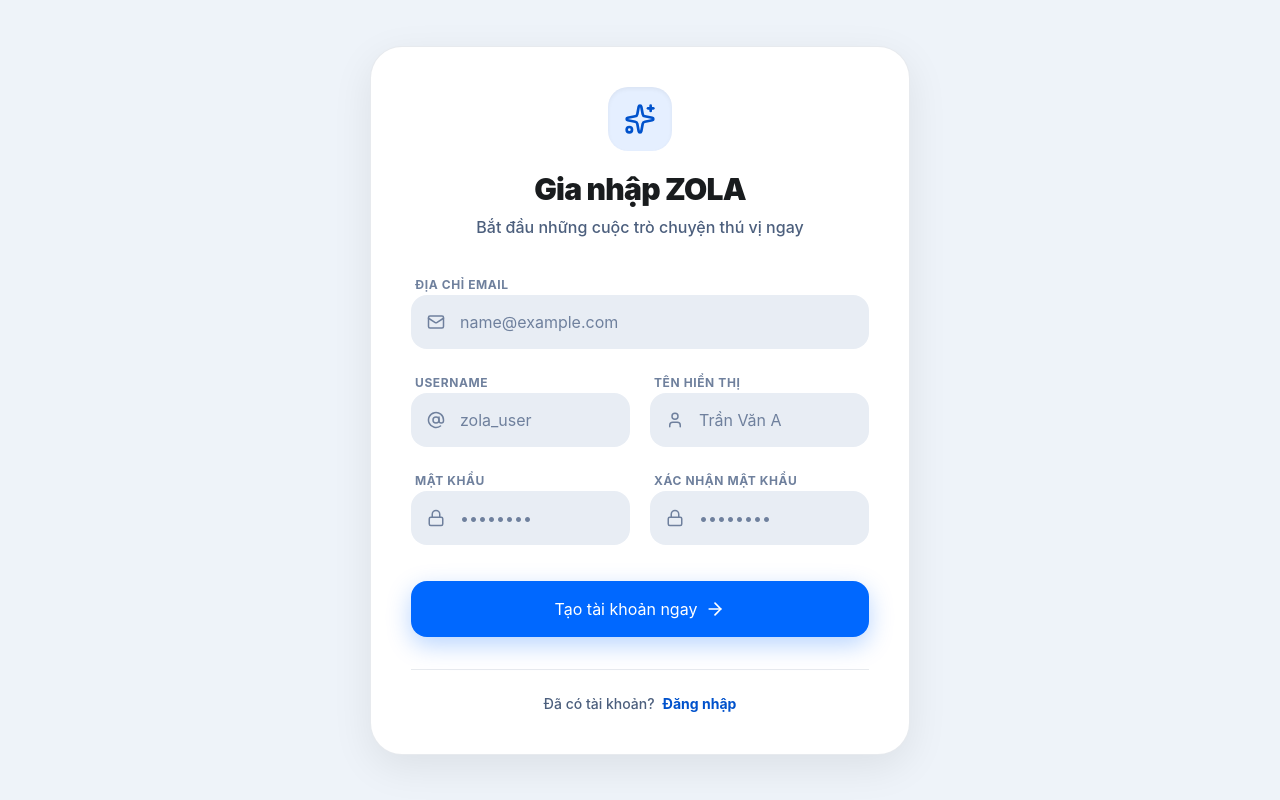
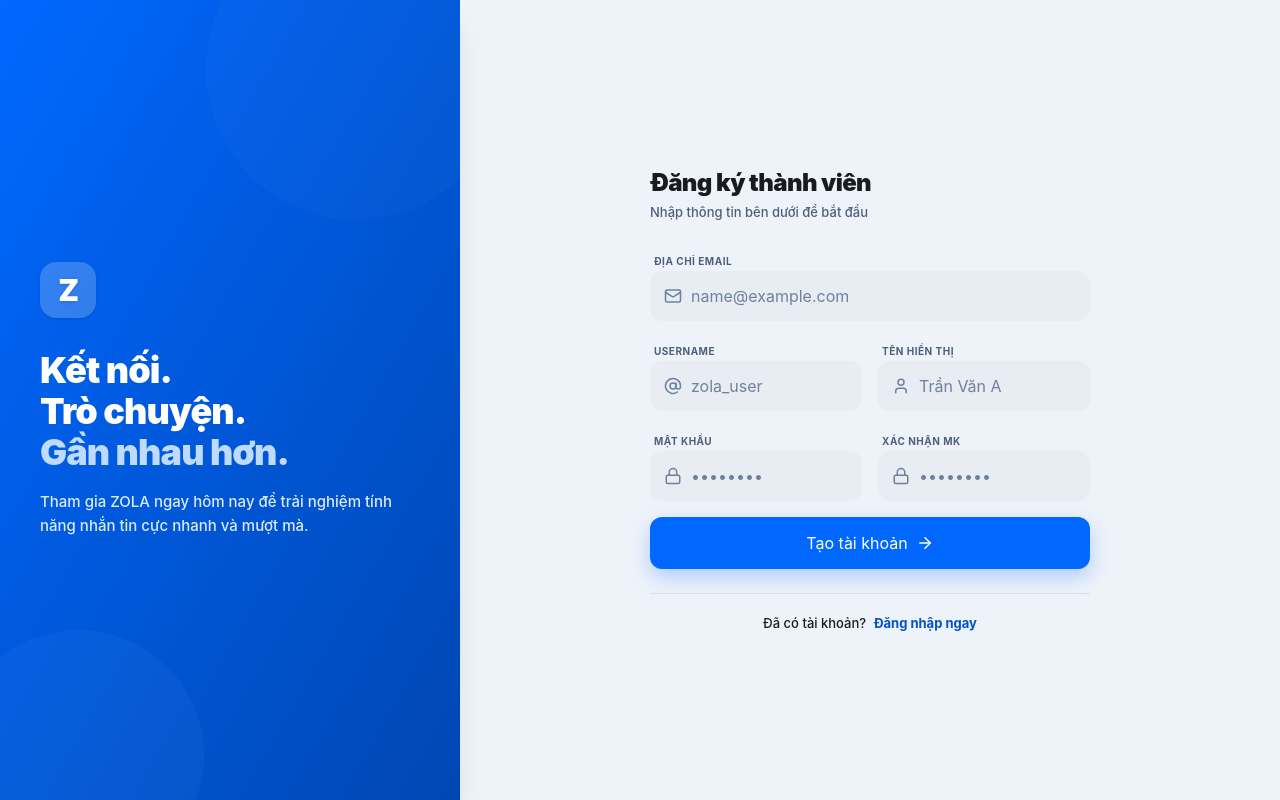
Before and after one commit to Hoi-ae-BTL/ZOLA_real_time_chat_app, a React app in the folder frontend/: page /register in a window 1280 px wide. Built offline with nearby package versions, Linux system fonts and the light colour scheme; no server answers; the HTML template or start-up script is replaced by a standard one.

Commit message:
fix: chọn đúng định dạng file theo icon, giao diện

```diff
--- a/frontend/src/pages/RegisterPage.jsx
+++ b/frontend/src/pages/RegisterPage.jsx
@@ -1,7 +1,7 @@
 import { useState } from 'react';
 import { useNavigate, Link } from 'react-router-dom';
 import { registerAPI } from '../api/auth.api';
-import { User, Mail, Lock, AtSign, CheckCircle, Sparkles, ArrowRight } from 'lucide-react';
+import { User, Mail, Lock, AtSign, CheckCircle, ArrowRight } from 'lucide-react';
 
 export default function RegisterPage() {
     const [email, setEmail] = useState('');
@@ -38,86 +38,122 @@
     };
 
     return (
-        <div className="min-h-[100dvh] bg-[var(--app-bg)] flex items-center justify-center p-6 font-sans antialiased text-[var(--text-primary)]">
-            <div className="bg-[var(--card-bg)] p-8 md:p-10 rounded-[32px] shadow-[0_12px_40px_rgba(0,0,0,0.08)] w-full max-w-[540px] border border-[var(--divider)] animate-in fade-in slide-in-from-bottom-4 duration-500">
-                <div className="text-center mb-8">
-                    <div className="inline-flex items-center justify-center w-16 h-16 bg-[var(--accent-faint)] rounded-[20px] mb-5 shadow-inner">
-                        <Sparkles size={32} className="text-[var(--accent)]" />
+        <div className="min-h-[100dvh] bg-[var(--app-bg)] flex font-sans antialiased text-[var(--text-primary)]">
+            {/* Left side: Branding Panel */}
+            <div className="hidden lg:flex flex-col justify-center w-[40%] max-w-[460px] bg-gradient-to-br from-[#0068ff] to-[#0047b3] p-10 text-white relative overflow-hidden shadow-xl z-10">
+                <div className="relative z-10">
+                    <div className="w-14 h-14 bg-white/20 rounded-2xl flex items-center justify-center mb-8 shadow-sm">
+                        <span className="text-3xl font-black text-white tracking-tighter drop-shadow-sm">Z</span>
                     </div>
-                    <h2 className="text-3xl font-black text-[var(--text-primary)] tracking-tight">Gia nhập ZOLA</h2>
-                    <p className="text-[var(--text-muted)] mt-2 font-medium">Bắt đầu những cuộc trò chuyện thú vị ngay</p>
+                    <h1 className="text-4xl font-black tracking-tight leading-[1.15] mb-4">
+                        Kết nối.<br/>
+                        Trò chuyện.<br/>
+                        <span className="text-blue-200">Gần nhau hơn.</span>
+                    </h1>
+                    <p className="text-blue-100 text-[15px] font-medium leading-relaxed max-w-sm">
+                        Tham gia ZOLA ngay hôm nay để trải nghiệm tính năng nhắn tin cực nhanh và mượt mà.
+                    </p>
+                </div>
+
+                {/* Simplified Graphics without Heavy Blurs */}
+                <div className="absolute top-[-10%] right-[-10%] w-[300px] h-[300px] bg-white opacity-[0.02] rounded-full pointer-events-none"></div>
+                <div className="absolute bottom-[-10%] left-[-10%] w-[250px] h-[250px] bg-blue-300 opacity-[0.05] rounded-full pointer-events-none"></div>
+            </div>
+
+            {/* Right side: Registration Form */}
+            <div className="flex-1 flex flex-col justify-center overflow-y-auto p-4 sm:p-8 lg:p-10">
+                <div className="m-auto w-full max-w-[440px] animate-in fade-in slide-in-from-bottom-2 duration-300">
+
+                    {/* Mobile Logo */}
+                    <div className="lg:hidden text-center mb-6">
+                        <div className="inline-flex items-center justify-center mb-3 relative">
+                            <div className="w-14 h-14 bg-gradient-to-br from-[#0068ff] to-[#0047b3] rounded-2xl shadow-[0_8px_20px_rgba(0,104,255,0.25)] flex items-center justify-center relative">
+                                <span className="text-3xl font-black text-white tracking-tighter">Z</span>
+                            </div>
+                        </div>
+                        <h2 className="text-2xl font-black text-[var(--text-primary)] tracking-tight">Tạo tài khoản</h2>
+                    </div>
+
+                    <div className="hidden lg:block mb-6">
+                        <h2 className="text-2xl font-black text-[var(--text-primary)] tracking-tight">Đăng ký thành viên</h2>
+                        <p className="text-[var(--text-muted)] text-[13px] mt-1 font-medium">Nhập thông tin bên dưới để bắt đầu</p>
                     </div>
 
                     {error && (
-                    <div className="mb-6 p-4 bg-red-500/10 text-red-500 text-sm rounded-2xl border border-red-500/20 font-medium flex items-center gap-3 animate-in shake">
-                        <span className="w-1.5 h-1.5 bg-red-500 rounded-full shrink-0"></span>
-                        <span>{error}</span>
+                        <div className="mb-6 p-3 bg-red-500/10 text-red-600 text-sm rounded-xl border border-red-500/20 font-medium flex items-start gap-2 animate-in shake">
+                            <span className="w-1.5 h-1.5 mt-1.5 bg-red-600 rounded-full shrink-0"></span>
+                            <span className="leading-snug">{error}</span>
                         </div>
                     )}
 
                     {successMsg && (
-                    <div className="mb-6 p-4 bg-emerald-500/10 text-emerald-500 border-emerald-500/20 text-sm rounded-2xl border font-medium flex items-center gap-3 animate-in slip-in-from-top-2">
+                        <div className="mb-6 p-3 bg-emerald-500/10 text-emerald-600 border-emerald-500/20 text-sm rounded-xl border font-medium flex items-center gap-2 animate-in slip-in-from-top-2">
                             <CheckCircle size={18} className="shrink-0" />
                             <span>{successMsg}</span>
                         </div>
                     )}
 
-                <form onSubmit={handleRegister} className="grid grid-cols-1 md:grid-cols-2 gap-5">
-                    <div className="md:col-span-2 space-y-2">
-                        <label className="text-xs font-bold uppercase tracking-wider text-[var(--text-dim)] ml-1">Địa chỉ Email</label>
+                    <form onSubmit={handleRegister} className="space-y-4">
+                        <div className="space-y-1.5">
+                            <label className="text-[10px] font-bold uppercase tracking-wider text-[var(--text-muted)] ml-1">Địa chỉ Email</label>
                             <div className="relative group">
-                            <Mail className="absolute left-4 top-1/2 -translate-y-1/2 text-[var(--text-dim)] group-focus-within:text-[var(--accent)] transition-colors" size={18} />
-                            <input type="email" value={email} onChange={(e) => setEmail(e.target.value)} required className="w-full bg-[var(--input-bg)] border border-transparent pl-12 pr-4 py-3.5 rounded-2xl outline-none focus:bg-[var(--card-bg)] focus:border-[var(--accent)] focus:ring-4 focus:ring-[var(--accent-soft)] transition-all text-sm font-medium text-[var(--text-primary)] placeholder-[var(--text-dim)]" placeholder="name@example.com" />
+                                <Mail className="absolute left-3.5 top-1/2 -translate-y-1/2 text-[var(--text-dim)] group-focus-within:text-[var(--accent)] transition-colors" size={18} />
+                                <input type="email" value={email} onChange={(e) => setEmail(e.target.value)} required className="w-full bg-[var(--input-bg)] border border-transparent pl-10 pr-4 py-3 rounded-xl outline-none focus:bg-[var(--card-bg)] focus:border-[var(--accent)] focus:ring-2 focus:ring-[var(--accent-soft)] transition-all text-[13px] font-medium text-[var(--text-primary)] placeholder-[var(--text-dim)]" placeholder="name@example.com" />
                             </div>
                         </div>
 
-                    <div className="space-y-2">
-                        <label className="text-xs font-bold uppercase tracking-wider text-[var(--text-dim)] ml-1">Username</label>
+                        <div className="grid grid-cols-2 gap-4">
+                            <div className="space-y-1.5">
+                                <label className="text-[10px] font-bold uppercase tracking-wider text-[var(--text-muted)] ml-1">Username</label>
                                 <div className="relative group">
-                            <AtSign className="absolute left-4 top-1/2 -translate-y-1/2 text-[var(--text-dim)] group-focus-within:text-[var(--accent)] transition-colors" size={18} />
-                            <input type="text" value={username} onChange={(e) => setUsername(e.target.value)} required className="w-full bg-[var(--input-bg)] border border-transparent pl-12 pr-4 py-3.5 rounded-2xl outline-none focus:bg-[var(--card-bg)] focus:border-[var(--accent)] focus:ring-4 focus:ring-[var(--accent-soft)] transition-all text-sm font-medium text-[var(--text-primary)] placeholder-[var(--text-dim)]" placeholder="zola_user" />
+                                    <AtSign className="absolute left-3.5 top-1/2 -translate-y-1/2 text-[var(--text-dim)] group-focus-within:text-[var(--accent)] transition-colors" size={18} />
+                                    <input type="text" value={username} onChange={(e) => setUsername(e.target.value)} required className="w-full bg-[var(--input-bg)] border border-transparent pl-10 pr-4 py-3 rounded-xl outline-none focus:bg-[var(--card-bg)] focus:border-[var(--accent)] focus:ring-2 focus:ring-[var(--accent-soft)] transition-all text-[13px] font-medium text-[var(--text-primary)] placeholder-[var(--text-dim)]" placeholder="zola_user" />
                                 </div>
                             </div>
 
-                    <div className="space-y-2">
-                        <label className="text-xs font-bold uppercase tracking-wider text-[var(--text-dim)] ml-1">Tên hiển thị</label>
+                            <div className="space-y-1.5">
+                                <label className="text-[10px] font-bold uppercase tracking-wider text-[var(--text-muted)] ml-1">Tên hiển thị</label>
                                 <div className="relative group">
-                            <User className="absolute left-4 top-1/2 -translate-y-1/2 text-[var(--text-dim)] group-focus-within:text-[var(--accent)] transition-colors" size={18} />
-                            <input type="text" value={displayName} onChange={(e) => setDisplayName(e.target.value)} required className="w-full bg-[var(--input-bg)] border border-transparent pl-12 pr-4 py-3.5 rounded-2xl outline-none focus:bg-[var(--card-bg)] focus:border-[var(--accent)] focus:ring-4 focus:ring-[var(--accent-soft)] transition-all text-sm font-medium text-[var(--text-primary)] placeholder-[var(--text-dim)]" placeholder="Trần Văn A" />
+                                    <User className="absolute left-3.5 top-1/2 -translate-y-1/2 text-[var(--text-dim)] group-focus-within:text-[var(--accent)] transition-colors" size={18} />
+                                    <input type="text" value={displayName} onChange={(e) => setDisplayName(e.target.value)} required className="w-full bg-[var(--input-bg)] border border-transparent pl-10 pr-4 py-3 rounded-xl outline-none focus:bg-[var(--card-bg)] focus:border-[var(--accent)] focus:ring-2 focus:ring-[var(--accent-soft)] transition-all text-[13px] font-medium text-[var(--text-primary)] placeholder-[var(--text-dim)]" placeholder="Trần Văn A" />
+                                </div>
                             </div>
                         </div>
 
-                    <div className="space-y-2">
-                        <label className="text-xs font-bold uppercase tracking-wider text-[var(--text-dim)] ml-1">Mật khẩu</label>
+                        <div className="grid grid-cols-2 gap-4">
+                            <div className="space-y-1.5">
+                                <label className="text-[10px] font-bold uppercase tracking-wider text-[var(--text-muted)] ml-1">Mật khẩu</label>
                                 <div className="relative group">
-                            <Lock className="absolute left-4 top-1/2 -translate-y-1/2 text-[var(--text-dim)] group-focus-within:text-[var(--accent)] transition-colors" size={18} />
-                            <input type="password" value={password} onChange={(e) => setPassword(e.target.value)} required className="w-full bg-[var(--input-bg)] border border-transparent pl-12 pr-4 py-3.5 rounded-2xl outline-none focus:bg-[var(--card-bg)] focus:border-[var(--accent)] focus:ring-4 focus:ring-[var(--accent-soft)] transition-all text-sm font-medium text-[var(--text-primary)] placeholder-[var(--text-dim)]" placeholder="••••••••" />
+                                    <Lock className="absolute left-3.5 top-1/2 -translate-y-1/2 text-[var(--text-dim)] group-focus-within:text-[var(--accent)] transition-colors" size={18} />
+                                    <input type="password" value={password} onChange={(e) => setPassword(e.target.value)} required className="w-full bg-[var(--input-bg)] border border-transparent pl-10 pr-4 py-3 rounded-xl outline-none focus:bg-[var(--card-bg)] focus:border-[var(--accent)] focus:ring-2 focus:ring-[var(--accent-soft)] transition-all text-[13px] font-medium text-[var(--text-primary)] placeholder-[var(--text-dim)]" placeholder="••••••••" />
                                 </div>
                             </div>
 
-                    <div className="space-y-2">
-                        <label className="text-xs font-bold uppercase tracking-wider text-[var(--text-dim)] ml-1">Xác nhận mật khẩu</label>
+                            <div className="space-y-1.5">
+                                <label className="text-[10px] font-bold uppercase tracking-wider text-[var(--text-muted)] ml-1">Xác nhận MK</label>
                                 <div className="relative group">
-                            <Lock className="absolute left-4 top-1/2 -translate-y-1/2 text-[var(--text-dim)] group-focus-within:text-[var(--accent)] transition-colors" size={18} />
-                            <input type="password" value={confirmPassword} onChange={(e) => setConfirmPassword(e.target.value)} required className="w-full bg-[var(--input-bg)] border border-transparent pl-12 pr-4 py-3.5 rounded-2xl outline-none focus:bg-[var(--card-bg)] focus:border-[var(--accent)] focus:ring-4 focus:ring-[var(--accent-soft)] transition-all text-sm font-medium text-[var(--text-primary)] placeholder-[var(--text-dim)]" placeholder="••••••••" />
+                                    <Lock className="absolute left-3.5 top-1/2 -translate-y-1/2 text-[var(--text-dim)] group-focus-within:text-[var(--accent)] transition-colors" size={18} />
+                                    <input type="password" value={confirmPassword} onChange={(e) => setConfirmPassword(e.target.value)} required className="w-full bg-[var(--input-bg)] border border-transparent pl-10 pr-4 py-3 rounded-xl outline-none focus:bg-[var(--card-bg)] focus:border-[var(--accent)] focus:ring-2 focus:ring-[var(--accent-soft)] transition-all text-[13px] font-medium text-[var(--text-primary)] placeholder-[var(--text-dim)]" placeholder="••••••••" />
+                                </div>
                             </div>
                         </div>
 
-                    <button type="submit" disabled={isLoading} className="md:col-span-2 mt-4 bg-[var(--accent-strong)] hover:opacity-90 text-white font-bold py-4 rounded-2xl shadow-[0_8px_24px_var(--accent-soft)] transition-all active:scale-[0.98] flex items-center justify-center gap-2 disabled:opacity-50 disabled:cursor-not-allowed">
-                        {isLoading ? 'Đang khởi tạo...' : 'Tạo tài khoản ngay'}
-                        {!isLoading && <ArrowRight size={20} />}
+                        <button type="submit" disabled={isLoading} className="w-full mt-4 bg-[var(--accent-strong)] hover:opacity-90 text-white font-bold py-3.5 rounded-xl shadow-[0_8px_20px_var(--accent-soft)] transition-all active:scale-[0.98] flex items-center justify-center gap-2 disabled:opacity-50 disabled:cursor-not-allowed">
+                            {isLoading ? 'Đang khởi tạo...' : 'Tạo tài khoản'}
+                            {!isLoading && <ArrowRight size={18} />}
                         </button>
                     </form>
 
-                <div className="mt-8 pt-6 border-t border-[var(--divider)]">
-                    <p className="text-center text-[var(--text-muted)] font-medium text-sm">
+                    <div className="mt-6 pt-5 border-t border-[var(--divider)]">
+                        <p className="text-center text-[var(--text-primary)] font-medium text-[13px]">
                             Đã có tài khoản?{' '}
                             <Link to="/login" className="text-[var(--accent)] font-bold hover:text-[var(--accent-strong)] transition-colors inline-block ml-1">
-                            Đăng nhập
+                                Đăng nhập ngay
                             </Link>
                         </p>
                     </div>
                 </div>
             </div>
+        </div>
     );
 }
```
Also changed, not shown: frontend/src/pages/ChatPage.jsx (+27 -4 lines), frontend/src/pages/LoginPage.jsx (+9 -5 lines), 1 other file (tests, documents, lock files or other folders). Lines whose indentation alone changed are shown as unchanged.
